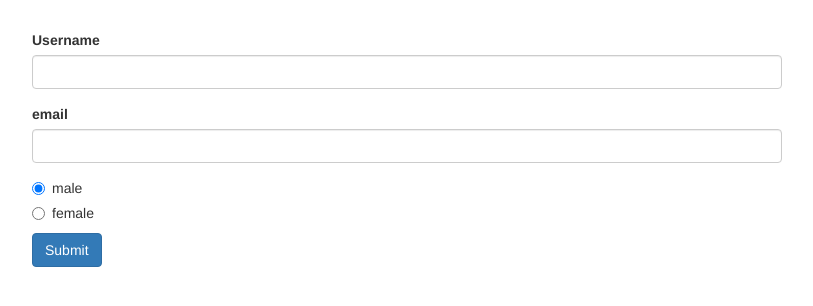
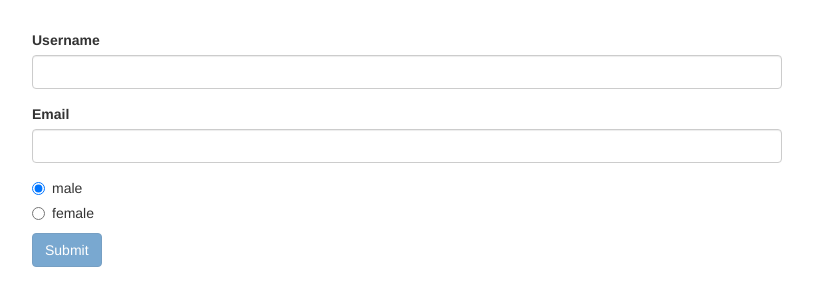
Before and after one commit to sayanindus/forms-reactive-start, an Angular app: page / in a window 1280 px wide. Shown: the top 306 px of the page, without its empty margins (233-1046 px from the left). Built offline with nearby package versions, Linux system fonts and the light colour scheme.

Commit message:
Reactive: Getting Access to Controls

```diff
--- a/src/app/app.component.css
+++ b/src/app/app.component.css
@@ -1,3 +1,7 @@
 .container {
   margin-top: 30px;
 }
+
+input.ng-invalid.ng-touched {
+  border: 1px solid red;
+}
--- a/src/app/app.component.html
+++ b/src/app/app.component.html
@@ -9,14 +9,16 @@
             id="username"
             formControlName="username"
             class="form-control">
+            <span *ngIf="!signUpForm.get('username').valid && signUpForm.get('username').touched">Please enter a valid username!</span>
         </div>
         <div class="form-group">
-          <label for="email">email</label>
+          <label for="email">Email</label>
           <input
             type="text"
             id="email"
             formControlName="email"
             class="form-control">
+            <span *ngIf="!signUpForm.get('email').valid && signUpForm.get('email').touched">Please enter a valid email!</span>
         </div>
         <div class="radio" *ngFor="let gender of genders">
           <label>
@@ -26,7 +28,8 @@
               [value]="gender">{{ gender }}
           </label>
         </div>
-        <button class="btn btn-primary" type="submit">Submit</button>
+        <div *ngIf="!signUpForm.valid && signUpForm.touched" class="alert alert-danger">Please enter valid data.</div>
+        <button class="btn btn-primary" type="submit" [disabled]="!signUpForm.valid">Submit</button>
       </form>
     </div>
   </div>
```
